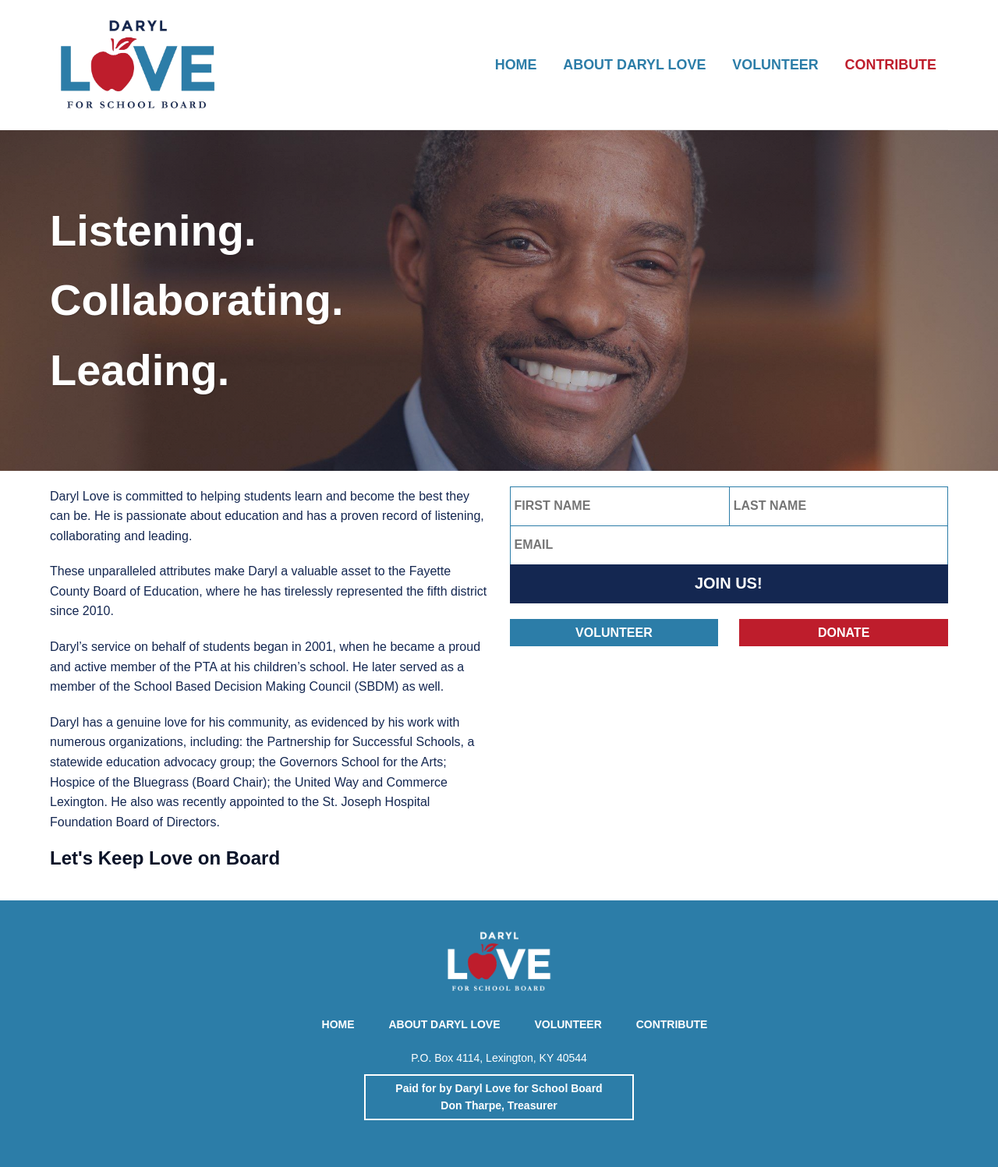
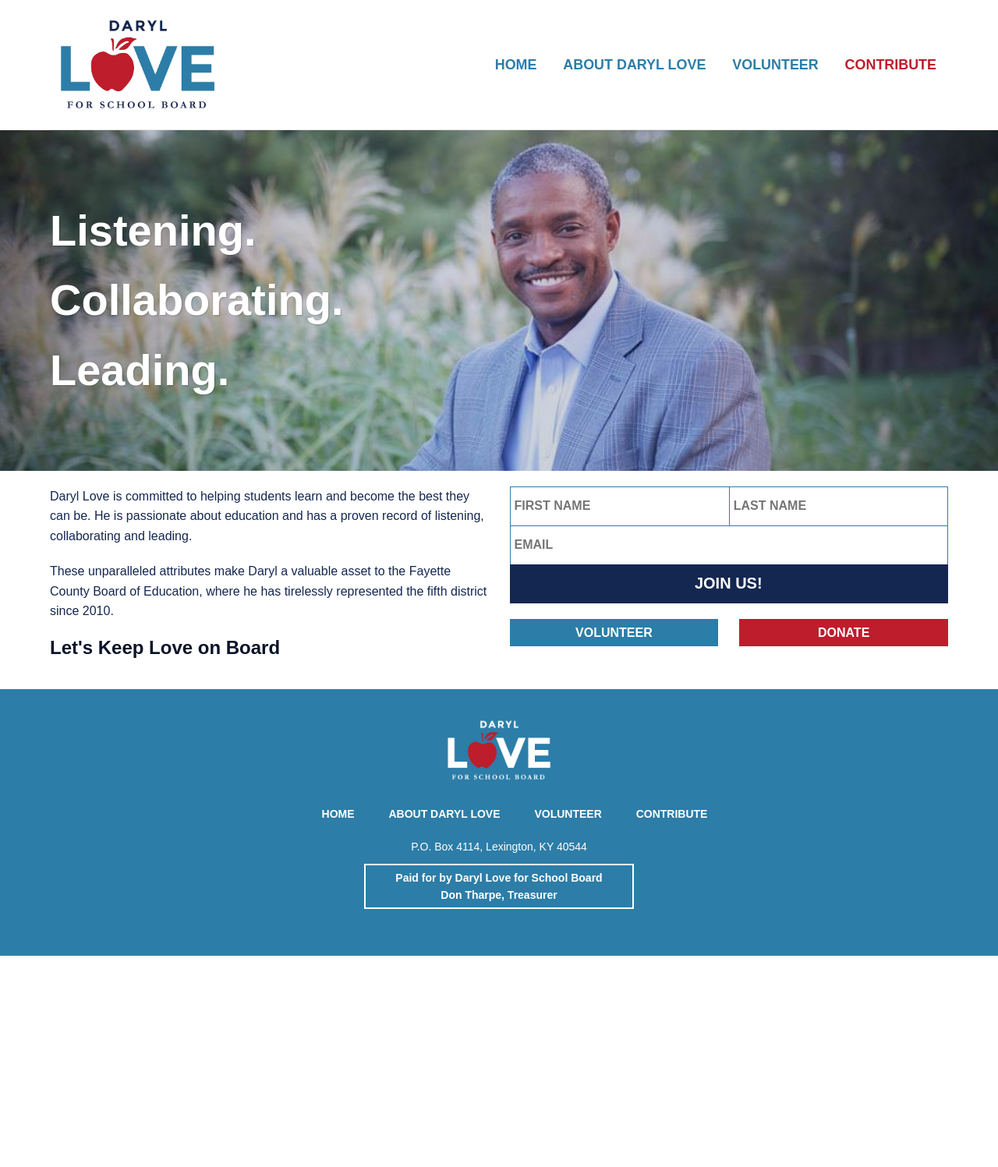
Before and after one commit to loveforfcps/loveforfcps.github.io, a Jekyll site: the page built from index.html, in a window 1280 px wide. Shown: the whole page at 78% size. Built offline with Jekyll 4.4.1, drawn with Linux system fonts in a browser that asks for light colours; nearby versions of some CDN libraries; after the commit the page ends 1226 px from its top, so only the background shows below that.

Commit message:
updated home bio and pic

```diff
--- a/assets/css/3-layouts/home.sass
+++ b/assets/css/3-layouts/home.sass
@@ -22,8 +22,8 @@
     font-size: 50px
 
 .hero-image.home-image
-  +background-image(linear-gradient(rgba($secondary-blue, 0.3), rgba($secondary-blue, 0.3)), url(/assets/img/daryllove.jpg))
-  background-position: 0 34%
+  +background-image(linear-gradient(rgba($secondary-blue, 0.2), rgba($secondary-blue, 0.2)), url(/assets/img/standing.jpg))
+  background-position: 0 25%
 
   .hero-text.home-hero-text
     font-size: 4em
--- a/assets/css/main.css
+++ b/assets/css/main.css
@@ -935,8 +935,8 @@ footer {
       background-color: #df2f3f; }
 
 .hero-image.bio-image {
-  background-image: -webkit-linear-gradient(rgba(20, 39, 81, 0.3), rgba(20, 39, 81, 0.3)), url(/assets/img/speakingbw.jpg);
-  background-image: linear-gradient(rgba(20, 39, 81, 0.3), rgba(20, 39, 81, 0.3)), url(/assets/img/speakingbw.jpg);
+  background-image: -webkit-linear-gradient(rgba(20, 39, 81, 0.3), rgba(20, 39, 81, 0.3)), url(/assets/img/daryllove.jpg);
+  background-image: linear-gradient(rgba(20, 39, 81, 0.3), rgba(20, 39, 81, 0.3)), url(/assets/img/daryllove.jpg);
   background-position: 0 30%; }
 
 #bio-text {
@@ -1045,9 +1045,9 @@ footer {
       font-size: 50px; } }
 
 .hero-image.home-image {
-  background-image: -webkit-linear-gradient(rgba(20, 39, 81, 0.3), rgba(20, 39, 81, 0.3)), url(/assets/img/daryllove.jpg);
-  background-image: linear-gradient(rgba(20, 39, 81, 0.3), rgba(20, 39, 81, 0.3)), url(/assets/img/daryllove.jpg);
-  background-position: 0 34%; }
+  background-image: -webkit-linear-gradient(rgba(20, 39, 81, 0.2), rgba(20, 39, 81, 0.2)), url(/assets/img/standing.jpg);
+  background-image: linear-gradient(rgba(20, 39, 81, 0.2), rgba(20, 39, 81, 0.2)), url(/assets/img/standing.jpg);
+  background-position: 0 25%; }
   .hero-image.home-image .hero-text.home-hero-text {
     font-size: 4em; }
     @media screen and (max-width: 600px) {
--- a/index.html
+++ b/index.html
@@ -12,8 +12,6 @@ title: Daryl Love for School Board
   <div class="home-text">
     <p>Daryl Love is committed to helping students learn and become the best they can be. He is passionate about education and has a proven record of listening, collaborating and leading.</p>
     <p>These unparalleled  attributes make Daryl a valuable asset to the Fayette County Board of Education, where he has tirelessly represented the fifth district since 2010.</p>
-    <p>Daryl’s service  on behalf of students began in 2001, when he became a proud and active member of the PTA at his children’s school. He later served as a member of the School Based Decision Making Council (SBDM) as well.</p>
-    <p>Daryl has a genuine love for his community, as evidenced by his work  with numerous organizations, including: the Partnership for Successful Schools, a statewide education advocacy group; the Governors School for the Arts; Hospice of the Bluegrass (Board Chair); the United Way and Commerce Lexington. He also was recently appointed to the St. Joseph Hospital Foundation Board of Directors.</p>
     <h2>Let's Keep Love on Board</h2>
   </div>
   <div class="home-cta">
```
Also changed, not shown: 3 other files.
